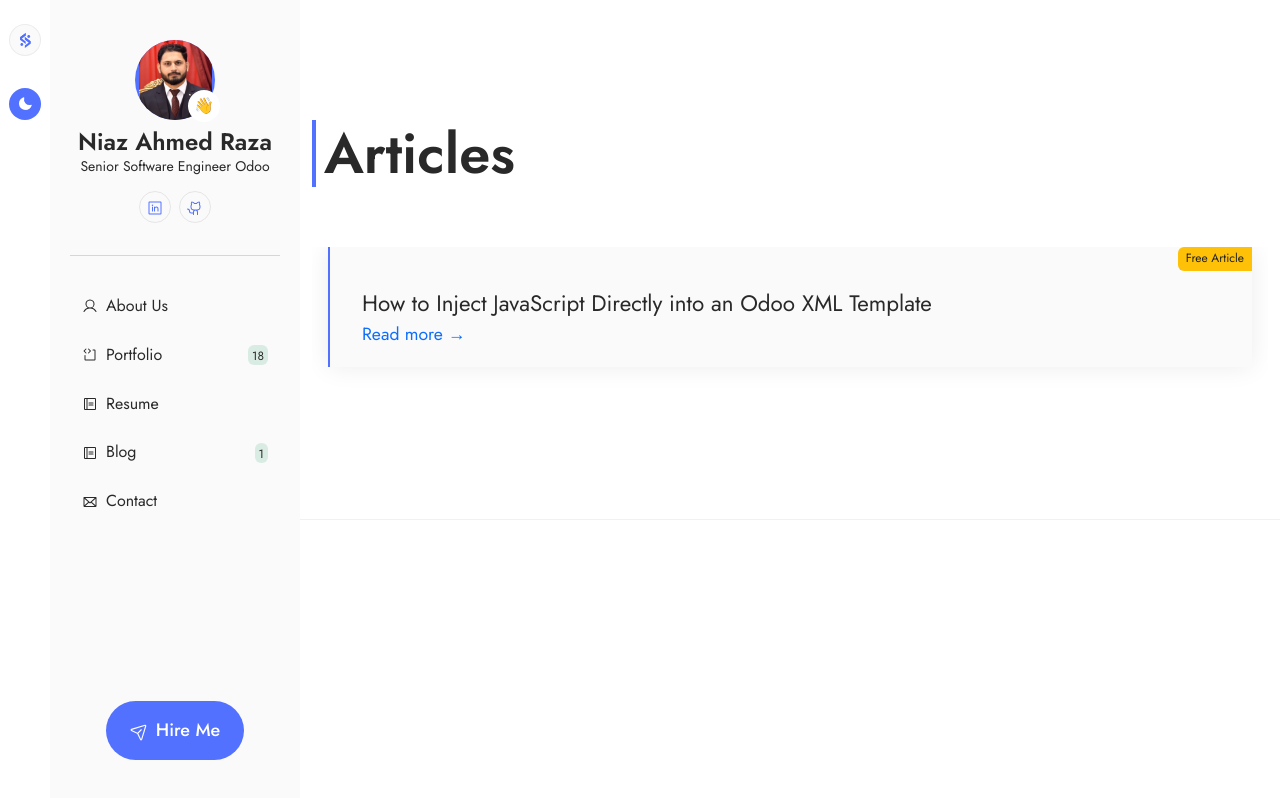
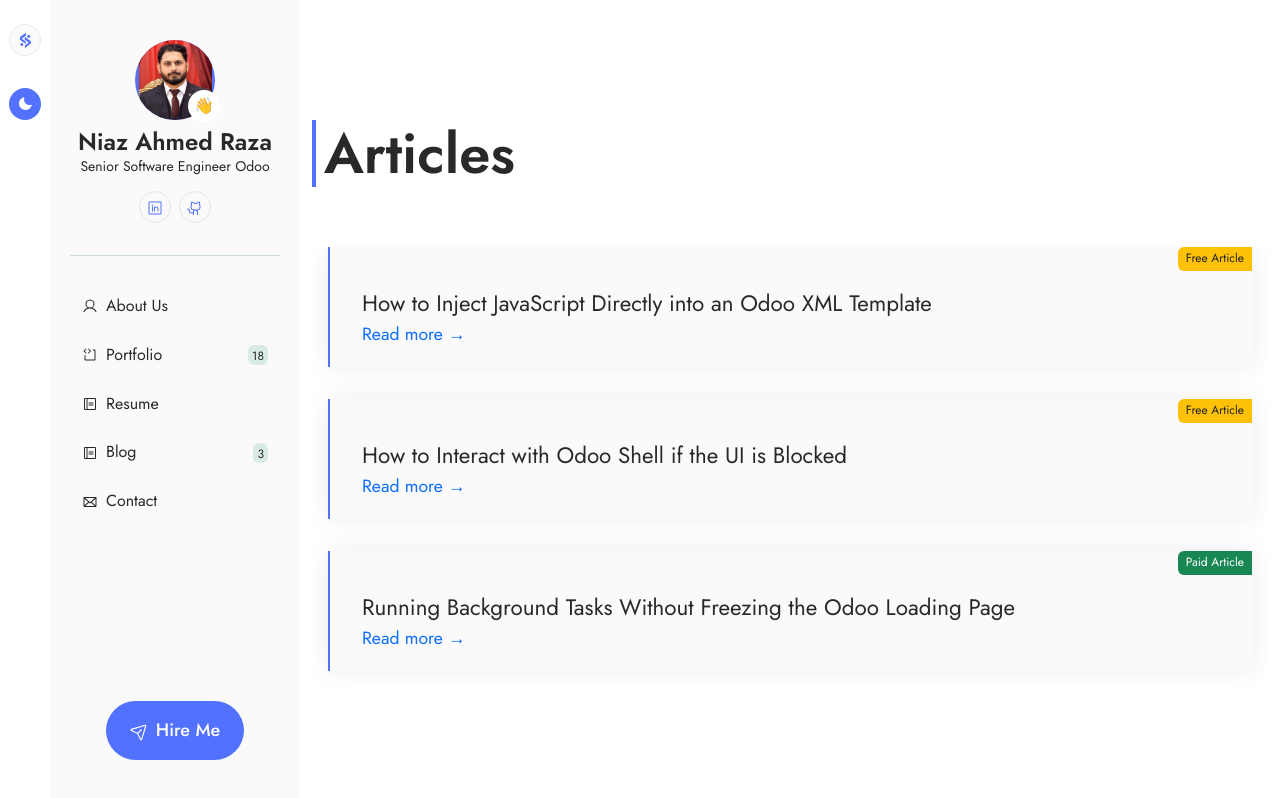
Before and after one commit to odoo-niaz/niaz, a Next.js app: page /testimonials in a window 1280 px wide. Shown: the top 798 px of the page. Built offline with nearby package versions, Linux system fonts and the light colour scheme.

Commit message:
Updating code

```diff
--- a/src/enums/testimonials.js
+++ b/src/enums/testimonials.js
@@ -87,8 +87,68 @@
     isImage: false, isVideo: false, article: true,
 },
 
-{
-        id: 2,
+    {
+        id: 2, name: "How to Interact with Odoo Shell if the UI is Blocked", text: `Sometimes, the Odoo web interface can become inaccessible — due to heavy server load, broken modules, or other issues.
+In such cases, you can still interact with your Odoo database directly via the Odoo shell, a powerful command-line environment.
+Accessing Odoo Shell
+You can open the shell by running:`, code: `python3 ./odoo-bin shell -c odoo.conf -d odoo
+
+-c odoo.conf → Points to your Odoo configuration file.
+-d odoo → Specifies the database you want to connect to.`, image: "", text2: ``,
+
+        extraCode: `Common Odoo Shell Commands
+Once inside the shell, you can execute Python code with full access to Odoo models.
+1. Uninstall a Module
+self.env['ir.module.module'].search([('name', '=', 'module_name')]).button_immediate_uninstall()
+
+2. Install a Module
+self.env['ir.module.module'].search([('name', '=', 'module_name')]).button_immediate_install()
+
+3. Update a Module
+self.env['ir.module.module'].search([('name', '=', 'module_name')]).button_immediate_upgrade()
+
+4. Activate Developer Mode
+self.env['ir.config_parameter'].set_param('base.setup.dev_mode', 'True')
+
+5. Reset a User Password
+user = self.env['res.users'].search([('login', '=', 'admin')], limit=1)
+user.write({'password': 'new_password'})
+
+6. Force Recompute Fields
+records = self.env['model.name'].search([])
+records._compute_field_name()
+
+7. Run a Specific Cron Job
+cron = self.env.ref('module_name.ir_cron_id')
+cron.method_direct_trigger()
+
+8. Change a System Parameter
+self.env['ir.config_parameter'].set_param('web.base.url', 'https://newdomain.com')
+
+9. Find & Delete Problematic Records
+self.env['model.name'].search([('field_name', '=', 'value')]).unlink()
+
+10. Check Installed Modules
+modules = self.env['ir.module.module'].search([('state', '=', 'installed')])
+print(modules.mapped('name'))`, text3: `Pro Tips
+- Always take a database backup before making destructive changes.
+- You can run multi-line scripts directly in Odoo shell for complex fixes.
+- If the shell is not available, you can use odoo shell with --dev=all to have more debug tools loaded.`, isImage: false, isVideo: false, article: true,
+    },
+    {
+        id: 3, name: "Running Background Tasks Without Freezing the Odoo Loading Page",
+        text: `One of the common frustrations for Odoo developers is the UI freezing problem when executing heavy or time-consuming Python code inside a controller or button click action.By default, when a user triggers a server-side action in Odoo (for example, generating a large report, processing thousands of records, or syncing external APIs), the HTTP request is kept open until the function finishes.`,
+        code: `This means:
+- The user sees the loading spinner for a long time.
+- They cannot navigate to another page until the process finishes.
+- In some cases, the browser even times out.`, image: "", text2: ``,
+
+        extraCode:'', text3: `Odoo runs on a single-threaded request model per worker. When a function is running, it occupies the worker until it completes, blocking other actions for that user session. If you try to perform heavy processing in that same request, the UI will remain “stuck” waiting for the server to respond.`,
+        isImage: false, isVideo: false, article: true,
+                paid: true,
+
+    }, {
+        id: 4,
         name: "Ramla Hassan",
         location: "Australia",
         text: "I've had the chance to work closely with Umer during the development of portals for Safr Care... One of the smartest developers I've met! I highly recommend him.",
@@ -98,7 +158,7 @@
         video: "",
         article: false
     }, {
-        id: 3,
+        id: 5,
         name: "Tripsholi",
         location: "Spain",
         text: "Umer is skilled, reliable, and always focused on getting the job done right. His attention to detail and code quality are impressive. Highly recommended.",
```
